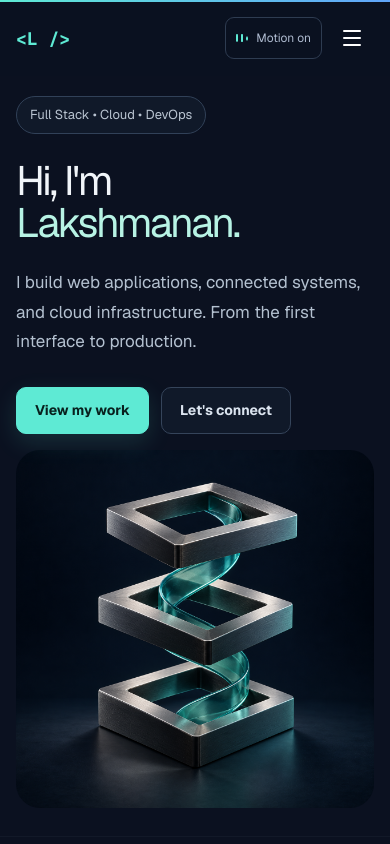
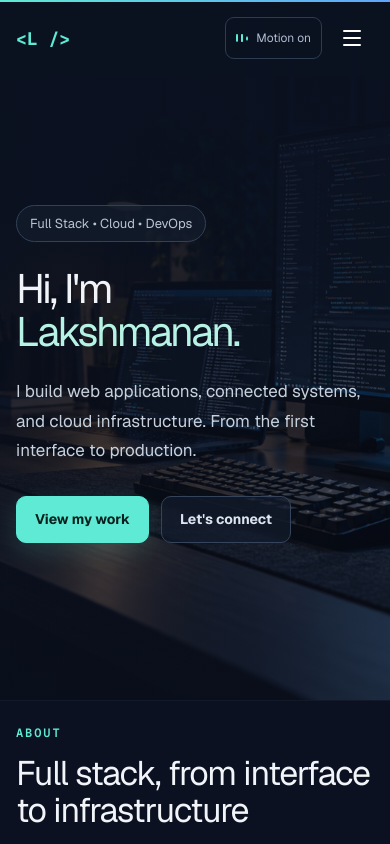
Before and after one commit to iam-lakshmanan/lakshmanan-portfolio, a Next.js app: page / in a window 390 px wide. Shown: the top 844 px of the page. Built offline with nearby package versions, Linux system fonts and the light colour scheme.

Commit message:
hero section altered

```diff
--- a/app/globals.css
+++ b/app/globals.css
@@ -25,11 +25,12 @@ main > .section:nth-of-type(odd) { background:rgba(15,23,42,.34); }
 .nav-indicator { position:absolute; left:0; right:0; bottom:-10px; height:2px; background:var(--accent); border-radius:9px; }
 .menu { display:none; background:none; border:0; color:white; }
 .hero { min-height:min(850px,100svh); display:flex; align-items:center; padding:96px 0 56px; position:relative; isolation:isolate; overflow:clip; }
-.hero-grid { width:min(1200px,calc(100% - 40px)); display:grid; grid-template-columns:1fr 1fr; gap:32px; align-items:center; }
-.hero-content { position:relative; z-index:1; }
-.hero-artwork { min-width:0; width:100%; }
-.hero-artwork-surface { transform-origin:center; }
-.hero-image { display:block; width:100%; height:auto; aspect-ratio:1; object-fit:contain; border-radius:24px; }
+.hero-grid { width:min(1200px,calc(100% - 40px)); position:relative; z-index:1; }
+.hero-content { position:relative; max-width:600px; }
+.hero-artwork { position:absolute; inset:0; z-index:0; overflow:hidden; pointer-events:none; }
+.hero-artwork-surface { position:absolute; inset:-64px 0; transform-origin:center; }
+.hero-image { object-fit:cover; object-position:center; }
+.hero::after { content:""; position:absolute; inset:0; z-index:0; pointer-events:none; background:linear-gradient(90deg,rgba(11,17,32,.96) 0%,rgba(11,17,32,.88) 28%,rgba(11,17,32,.52) 52%,rgba(11,17,32,.12) 78%),linear-gradient(180deg,rgba(11,17,32,.65) 0%,transparent 24%,transparent 70%,var(--bg) 100%); }
 .scroll-word { display:inline-block; }
 .scroll-heading { text-wrap:balance; }
 .experience-timeline { position:relative; padding-left:24px; }
@@ -40,7 +41,7 @@ main > .section:nth-of-type(odd) { background:rgba(15,23,42,.34); }
 .hero h1 { font-size:clamp(48px,5.3vw,76px); letter-spacing:-.055em; line-height:1.07; margin:26px 0 20px; }
 .hero h1 span { display:block; color:#b7f3e4; }
 .hero-sub { font:500 clamp(16px,2vw,20px) var(--font-mono); color:#b6c2d2; }
-.hero-copy { max-width:450px; color:#b4c1d0; line-height:1.75; font-size:18px; margin:24px 0 30px; }
+.hero-copy { max-width:450px; color:#c6d1dd; line-height:1.75; font-size:18px; margin:24px 0 30px; }
 .actions { display:flex; flex-wrap:wrap; gap:12px; }
 .btn { display:inline-flex; align-items:center; justify-content:center; gap:9px; min-height:44px; padding:12px 18px; border-radius:10px; border:1px solid #35445a; background:rgba(19,29,45,.72); color:#dbe4ef; font-weight:650; font-size:14px; transition:.25s; cursor:pointer; }
 .btn.primary { background:var(--accent); color:#08201d; border-color:var(--accent); box-shadow:0 8px 24px rgba(94,234,212,.14); }
@@ -187,10 +188,11 @@ html[data-motion="on"] .motion-bars i:nth-child(3) { animation-delay:.4s; }
 @media(max-width:1000px) { .links { gap:16px; } .hero-grid { gap:24px; } .hero h1 { font-size:clamp(44px,5.7vw,64px); } }
 @media(max-width:850px) {
   .hero-grid,.contact-grid { grid-template-columns:1fr; }
-  .hero { min-height:auto; padding:100px 0 40px; }
-  .hero-grid { gap:24px; }
-  .hero-artwork { width:min(100%,480px); margin-inline:auto; }
-  .hero-content { max-width:620px; }
+  .hero { min-height:min(740px,100svh); padding:112px 0 72px; align-items:flex-start; }
+  .hero-artwork-surface { inset:0; }
+  .hero-image { object-position:68% center; }
+  .hero::after { background:linear-gradient(180deg,rgba(11,17,32,.96) 0%,rgba(11,17,32,.86) 35%,rgba(11,17,32,.5) 70%,rgba(11,17,32,.74) 100%),linear-gradient(90deg,rgba(11,17,32,.5),transparent); }
+  .hero-content { max-width:600px; }
   .hero-copy { max-width:520px; }
   .hero-artwork .scroll-art { transform:none!important; }
   .terminal,.links { display:none; }
@@ -218,8 +220,8 @@ html[data-motion="on"] .motion-bars i:nth-child(3) { animation-delay:.4s; }
   .role-head,.github-box,.footer-in { align-items:flex-start; flex-direction:column; }
   .experience,.github-box,.form { padding:22px; }
   .section-title { font-size:34px; }
-  .hero { min-height:auto; padding-top:96px; padding-bottom:28px; }
-  .hero-grid { width:calc(100% - 32px); gap:16px; }
+  .hero { min-height:min(700px,100svh); padding-top:112px; padding-bottom:64px; }
+  .hero-grid { width:calc(100% - 32px); }
   .hero-copy { font-size:17px; }
   .experience-timeline { padding-left:15px; }
   .projects { gap:14px; margin-top:22px; }
--- a/components/Portfolio.tsx
+++ b/components/Portfolio.tsx
@@ -204,6 +204,7 @@ function PortfolioContent() {
 
     <main id="main-content" tabIndex={-1}>
       <section ref={heroRef} id="home" tabIndex={-1} className="hero">
+        <HeroArtwork target={heroRef} />
         <div className="wrap hero-grid">
           <div className="hero-content">
             <Reveal eager><div className="status">Full Stack • Cloud • DevOps</div></Reveal>
@@ -211,7 +212,6 @@ function PortfolioContent() {
             <Reveal eager delay={0.14}><p className="hero-copy">I build web applications, connected systems, and cloud infrastructure. From the first interface to production.</p></Reveal>
             <Reveal eager delay={0.28}><div className="actions"><a className="btn primary" href="#projects" onClick={event => scrollToSection(event, "projects")}>View my work</a><a className="btn" href="#contact" onClick={event => scrollToSection(event, "contact")}>Let&apos;s connect</a></div></Reveal>
           </div>
-          <HeroArtwork target={heroRef} />
         </div>
       </section>
 
--- a/components/ScrollVisuals.tsx
+++ b/components/ScrollVisuals.tsx
@@ -9,13 +9,12 @@ import { useSiteMotion } from "./SiteMotion";
 export const HeroArtwork = memo(function HeroArtwork({ target }: { target: RefObject<HTMLElement | null> }) {
   const { enabled } = useSiteMotion();
   const { scrollYProgress } = useScroll({ target, offset: ["start start", "end start"] });
-  const y = useTransform(scrollYProgress, [0, 1], [0, 96]);
-  const scale = useTransform(scrollYProgress, [0, 1], [1, 1.12]);
-  const rotate = useTransform(scrollYProgress, [0, 1], [0, 4]);
-  return <div className="hero-artwork">
-    <motion.div className="hero-artwork-surface scroll-art" style={enabled ? { y, scale, rotate } : { y: 0, scale: 1, rotate: 0 }}>
-      <Image src="/images/hero-system-sculpture.png" alt="Sculptural graphite frames connected by a teal glass ribbon, representing connected software systems."
-        width={1254} height={1254} sizes="(max-width: 560px) calc(100vw - 32px), (max-width: 850px) 480px, (max-width: 1240px) 48vw, 584px" priority fetchPriority="high" className="hero-image" />
+  const y = useTransform(scrollYProgress, [0, 1], [0, 64]);
+  const scale = useTransform(scrollYProgress, [0, 1], [1, 1.04]);
+  return <div className="hero-artwork" aria-hidden="true">
+    <motion.div className="hero-artwork-surface scroll-art" style={enabled ? { y, scale } : { y: 0, scale: 1 }}>
+      <Image src="/images/hero-developer-workspace.png" alt=""
+        fill sizes="100vw" priority fetchPriority="high" className="hero-image" />
     </motion.div>
   </div>;
 });
```
Also changed, not shown: public/images/hero-developer-workspace.png (added), 1 other file (tests, documents, lock files or other folders).
